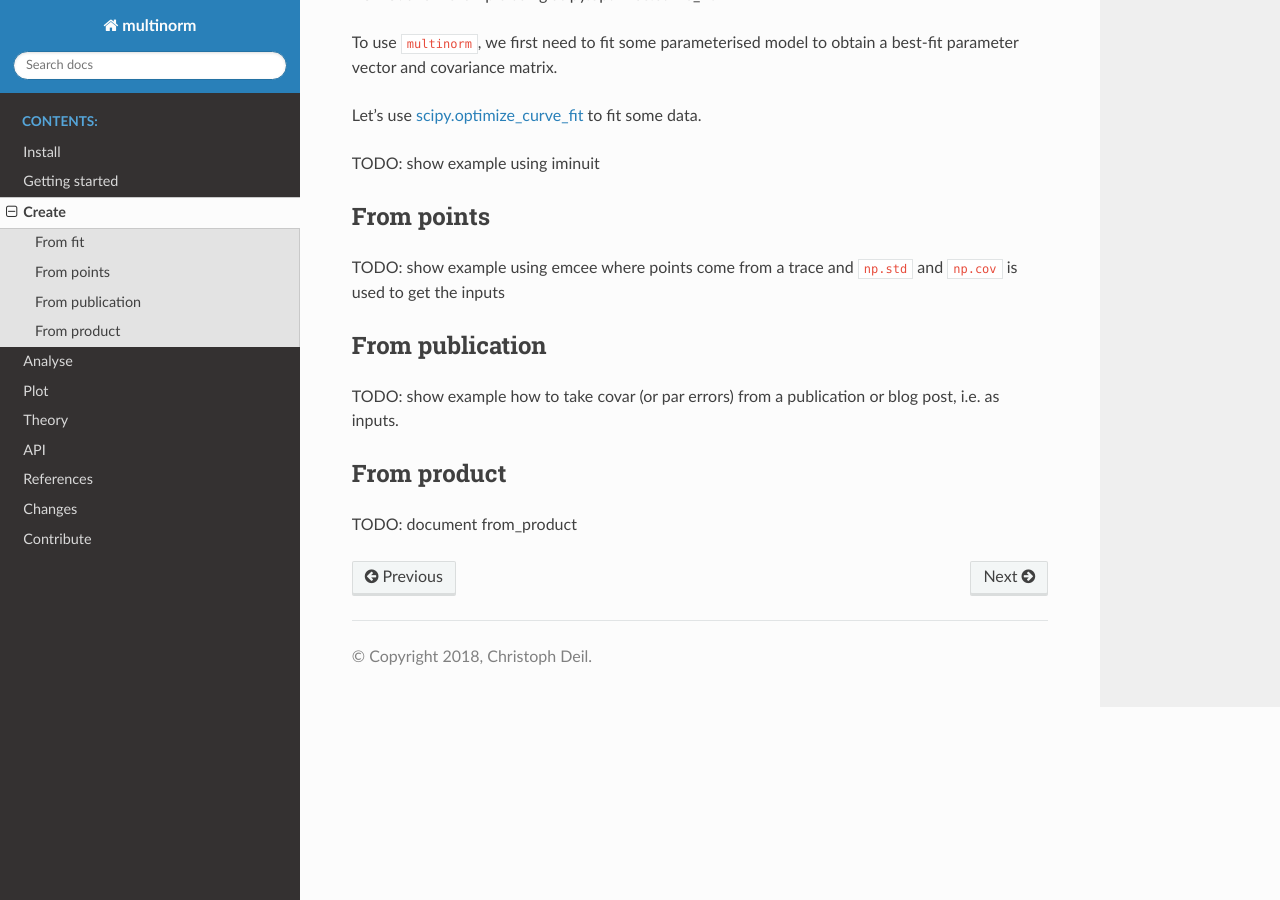
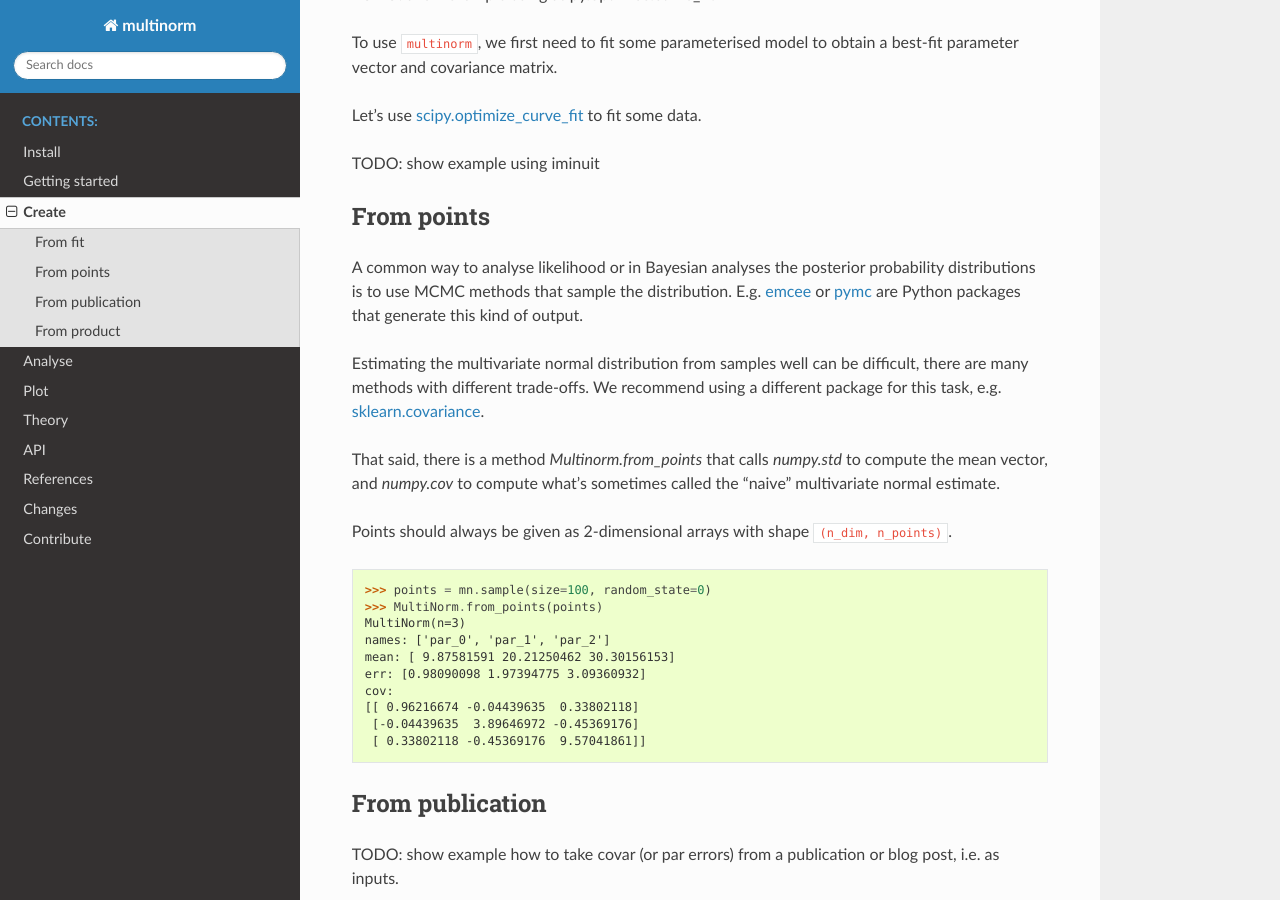
Before and after one commit to cdeil/multinorm, a Sphinx documentation site: the page built from docs/create.rst, in a window 1280 px wide and 900 px high, scrolled down 537 px. Built offline with Sphinx 7.4.7 and the Read the Docs theme 2.0.0, drawn with Linux system fonts in a browser that asks for light colours.

Commit message:
Document from_points

```diff
--- a/docs/create.rst
+++ b/docs/create.rst
@@ -39,8 +39,34 @@ TODO: show example using iminuit
 From points
 -----------
 
-TODO: show example using emcee where points come from a trace
-and ``np.std`` and ``np.cov`` is used to get the inputs
+A common way to analyse likelihood or in Bayesian analyses the
+posterior probability distributions is to use MCMC methods that
+sample the distribution. E.g. `emcee`_ or `pymc`_ are Python packages
+that generate this kind of output.
+
+Estimating the multivariate normal distribution from samples well
+can be difficult, there are many methods with different trade-offs.
+We recommend using a different package for this task, e.g. `sklearn.covariance`_.
+
+That said, there is a method `Multinorm.from_points` that calls `numpy.std`
+to compute the mean vector, and `numpy.cov` to compute what's sometimes called
+the "naive" multivariate normal estimate.
+
+Points should always be given as 2-dimensional arrays with shape ``(n_dim, n_points)``.
+
+::
+
+    >>> points = mn.sample(size=100, random_state=0)
+    >>> MultiNorm.from_points(points)
+    MultiNorm(n=3)
+    names: ['par_0', 'par_1', 'par_2']
+    mean: [ 9.87581591 20.21250462 30.30156153]
+    err: [0.98090098 1.97394775 3.09360932]
+    cov:
+    [[ 0.96216674 -0.04439635  0.33802118]
+     [-0.04439635  3.89646972 -0.45369176]
+     [ 0.33802118 -0.45369176  9.57041861]]
+
 
 .. _create_from_pub:
 
--- a/docs/references.txt
+++ b/docs/references.txt
@@ -26,5 +26,7 @@
 .. _68–95–99.7 rule: https://en.wikipedia.org/wiki/68%E2%80%9395%E2%80%9399.7_rule
 .. _mcerp: https://github.com/tisimst/mcerp
 .. _soerp: https://github.com/tisimst/soerp
+.. _emcee: https://dfm.io/emcee
+.. _pymc: https://docs.pymc.io
 
 .. module:: multinorm
```
